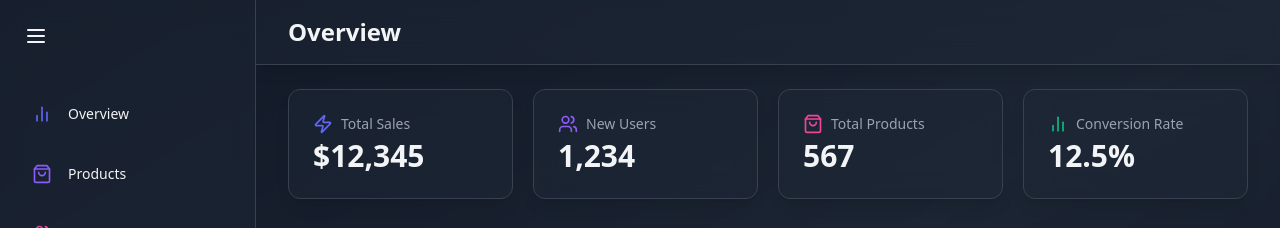
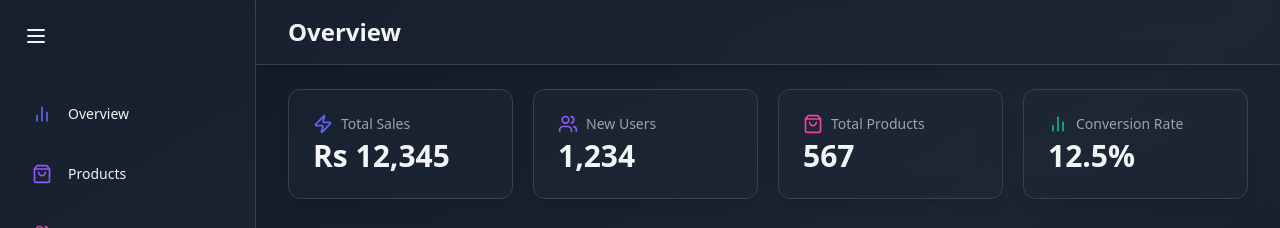
Before and after one commit to sudhanshuk1404/AdminDashBoard, a React (Vite) app: page / in a window 1280 px wide. Shown: the top 228 px of the page. Built offline with nearby package versions, Linux system fonts and the light colour scheme.

Commit message:
Update OverviewPage.jsx

```diff
--- a/src/pages/OverviewPage.jsx
+++ b/src/pages/OverviewPage.jsx
@@ -23,7 +23,7 @@ const OverviewPage = () => {
           <StatCard
             name="Total Sales"
             icon={Zap}
-            value="$12,345"
+            value="Rs 12,345"
             color="#6366F1"
           />
           <StatCard
```
